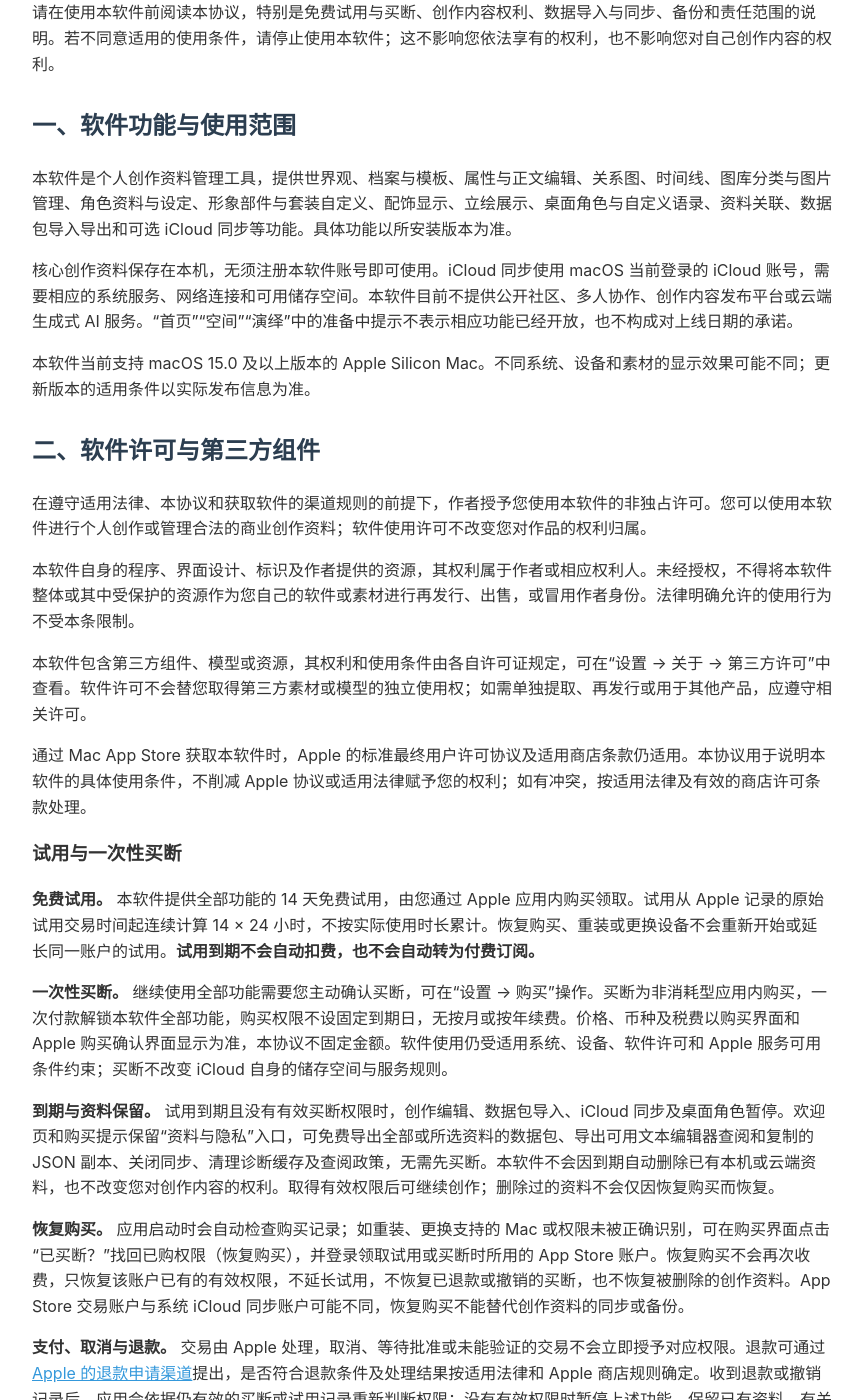
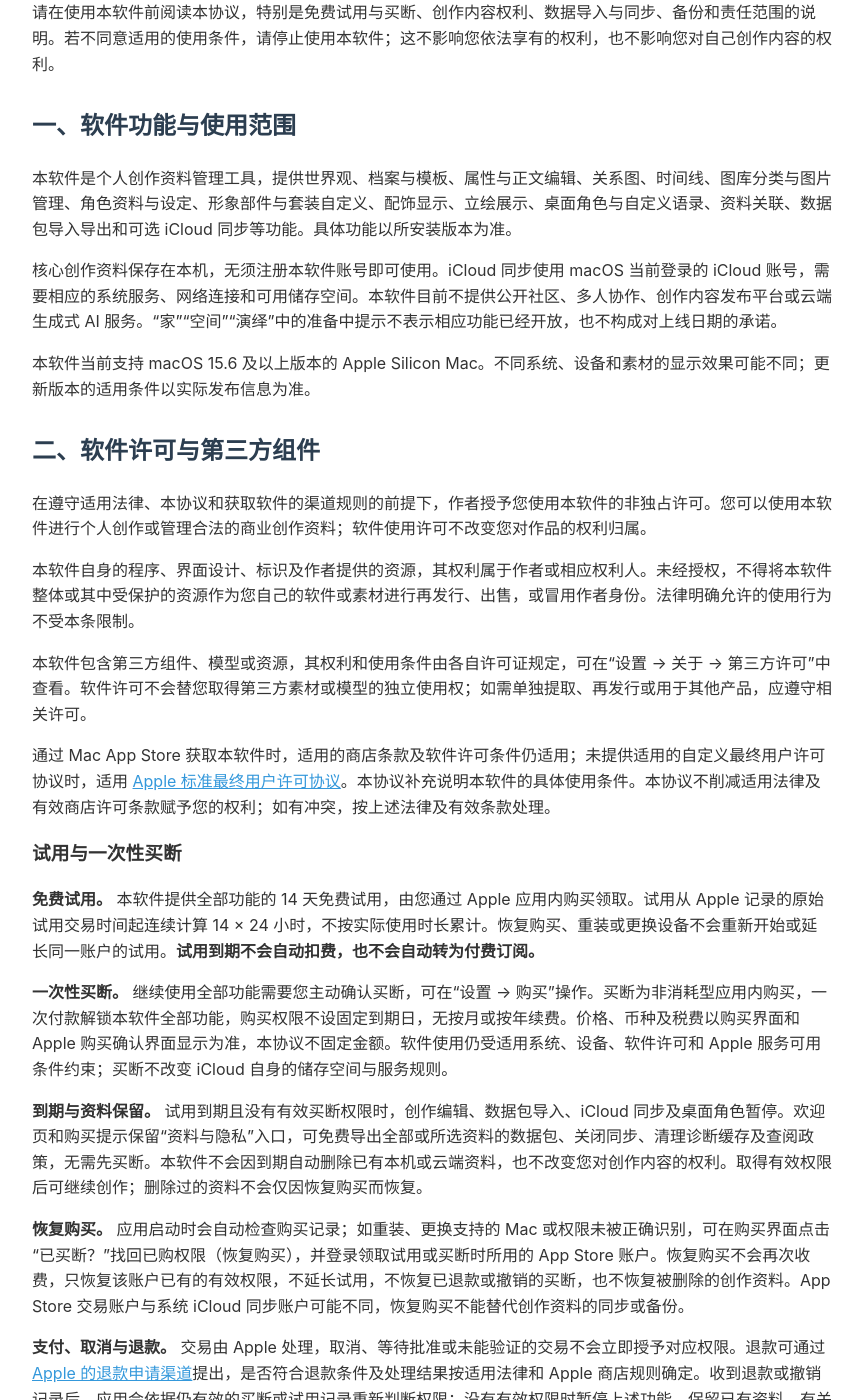
Before and after one commit to FaureWu/legal, a Jekyll site: the page built from ruaoc/user-agreement.md, in a window 1280 px wide and 1400 px high, scrolled down 260 px. Shown: the whole window, without its empty margins (208-1071 px from the left). Built offline with Jekyll 4.4.1, drawn with Linux system fonts in a browser that asks for light colours; some of the changed text lies outside the part shown.

Commit message:
Align bilingual user agreement with macOS 15.6 and current app features

```diff
--- a/ruaoc/user-agreement.md
+++ b/ruaoc/user-agreement.md
@@ -18,9 +18,9 @@ permalink: /ruaoc/user-agreement/
 
 本软件是个人创作资料管理工具，提供世界观、档案与模板、属性与正文编辑、关系图、时间线、图库分类与图片管理、角色资料与设定、形象部件与套装自定义、配饰显示、立绘展示、桌面角色与自定义语录、资料关联、数据包导入导出和可选 iCloud 同步等功能。具体功能以所安装版本为准。
 
-核心创作资料保存在本机，无须注册本软件账号即可使用。iCloud 同步使用 macOS 当前登录的 iCloud 账号，需要相应的系统服务、网络连接和可用储存空间。本软件目前不提供公开社区、多人协作、创作内容发布平台或云端生成式 AI 服务。“首页”“空间”“演绎”中的准备中提示不表示相应功能已经开放，也不构成对上线日期的承诺。
+核心创作资料保存在本机，无须注册本软件账号即可使用。iCloud 同步使用 macOS 当前登录的 iCloud 账号，需要相应的系统服务、网络连接和可用储存空间。本软件目前不提供公开社区、多人协作、创作内容发布平台或云端生成式 AI 服务。“家”“空间”“演绎”中的准备中提示不表示相应功能已经开放，也不构成对上线日期的承诺。
 
-本软件当前支持 macOS 15.0 及以上版本的 Apple Silicon Mac。不同系统、设备和素材的显示效果可能不同；更新版本的适用条件以实际发布信息为准。
+本软件当前支持 macOS 15.6 及以上版本的 Apple Silicon Mac。不同系统、设备和素材的显示效果可能不同；更新版本的适用条件以实际发布信息为准。
 
 ## 二、软件许可与第三方组件
 
@@ -30,7 +30,7 @@ permalink: /ruaoc/user-agreement/
 
 本软件包含第三方组件、模型或资源，其权利和使用条件由各自许可证规定，可在“设置 → 关于 → 第三方许可”中查看。软件许可不会替您取得第三方素材或模型的独立使用权；如需单独提取、再发行或用于其他产品，应遵守相关许可。
 
-通过 Mac App Store 获取本软件时，Apple 的标准最终用户许可协议及适用商店条款仍适用。本协议用于说明本软件的具体使用条件，不削减 Apple 协议或适用法律赋予您的权利；如有冲突，按适用法律及有效的商店许可条款处理。
+通过 Mac App Store 获取本软件时，适用的商店条款及软件许可条件仍适用；未提供适用的自定义最终用户许可协议时，适用 [Apple 标准最终用户许可协议](https://www.apple.com/legal/internet-services/itunes/dev/stdeula/)。本协议补充说明本软件的具体使用条件。本协议不削减适用法律及有效商店许可条款赋予您的权利；如有冲突，按上述法律及有效条款处理。
 
 ### 试用与一次性买断
 
@@ -38,13 +38,13 @@ permalink: /ruaoc/user-agreement/
 
 **一次性买断。** 继续使用全部功能需要您主动确认买断，可在“设置 → 购买”操作。买断为非消耗型应用内购买，一次付款解锁本软件全部功能，购买权限不设固定到期日，无按月或按年续费。价格、币种及税费以购买界面和 Apple 购买确认界面显示为准，本协议不固定金额。软件使用仍受适用系统、设备、软件许可和 Apple 服务可用条件约束；买断不改变 iCloud 自身的储存空间与服务规则。
 
-**到期与资料保留。** 试用到期且没有有效买断权限时，创作编辑、数据包导入、iCloud 同步及桌面角色暂停。欢迎页和购买提示保留“资料与隐私”入口，可免费导出全部或所选资料的数据包、导出可用文本编辑器查阅和复制的 JSON 副本、关闭同步、清理诊断缓存及查阅政策，无需先买断。本软件不会因到期自动删除已有本机或云端资料，也不改变您对创作内容的权利。取得有效权限后可继续创作；删除过的资料不会仅因恢复购买而恢复。
+**到期与资料保留。** 试用到期且没有有效买断权限时，创作编辑、数据包导入、iCloud 同步及桌面角色暂停。欢迎页和购买提示保留“资料与隐私”入口，可免费导出全部或所选资料的数据包、关闭同步、清理诊断缓存及查阅政策，无需先买断。本软件不会因到期自动删除已有本机或云端资料，也不改变您对创作内容的权利。取得有效权限后可继续创作；删除过的资料不会仅因恢复购买而恢复。
 
 **恢复购买。** 应用启动时会自动检查购买记录；如重装、更换支持的 Mac 或权限未被正确识别，可在购买界面点击“已买断？”找回已购权限（恢复购买），并登录领取试用或买断时所用的 App Store 账户。恢复购买不会再次收费，只恢复该账户已有的有效权限，不延长试用，不恢复已退款或撤销的买断，也不恢复被删除的创作资料。App Store 交易账户与系统 iCloud 同步账户可能不同，恢复购买不能替代创作资料的同步或备份。
 
 **支付、取消与退款。** 交易由 Apple 处理，取消、等待批准或未能验证的交易不会立即授予对应权限。退款可通过 [Apple 的退款申请渠道](https://reportaproblem.apple.com/)提出，是否符合退款条件及处理结果按适用法律和 Apple 商店规则确定。收到退款或撤销记录后，应用会依据仍有效的买断或试用记录重新判断权限；没有有效权限时暂停上述功能，保留已有资料。有关交易或使用问题，也可通过本协议中的邮箱联系作者。
 
-**优惠码兑换。** 如作者提供优惠码，您可在购买设置页或到期提示的“兑换优惠码”入口，通过 Apple 原生界面完成兑换。适用账户、地区、有效期、优惠价格及次数限制由 Apple 按该优惠的配置验证，实际价格以 Apple 的确认界面为准。有效优惠码可提供折扣或免费买断；只有兑换形成的有效交易被确认后，软件才授予对应权限。优惠码的领取有效期不会缩短成功取得的买断权限，也不会自动产生续费订阅。已确认买断后，设置不再显示购买分类。
+**优惠码兑换。** 如作者提供优惠码，您可在购买设置页或到期提示的“使用优惠券”入口，通过 Apple 原生界面完成兑换。适用账户、地区、有效期、优惠价格及次数限制由 Apple 按该优惠的配置验证，实际价格以 Apple 的确认界面为准。有效优惠码可提供折扣或免费买断；只有兑换形成的有效交易被确认后，软件才授予对应权限。优惠码的领取有效期不会缩短成功取得的买断权限，也不会自动产生续费订阅。已确认买断后，设置不再显示购买分类。
 
 ## 三、您的创作内容
 
@@ -58,7 +58,7 @@ permalink: /ruaoc/user-agreement/
 
 您可以在“设置 → 数据管理”导出全部或选择范围内的数据包，并选择是否携带配置信息。为保持资料关联完整，导出会自动包含依赖资料；角色资料包含已保存的语录规则、形象调整、配饰状态、部件版本和套装。例如选择一个角色可能同时带出其所属世界观、关联档案、图片及部件。请在导出前检查实际范围。
 
-另可导出供查阅的 JSON 副本，其中二进制原文件以 Base64 保留；此副本可用文本编辑器查看和复制，不用于应用内导入。数据包和 JSON 导出在试用到期后仍免费可用。
+数据包导出在试用到期后仍免费可用，可用于备份及以后在本软件中导入。
 
 数据包导入会校验并合并资料，对具有相同内部标识的已有资料保留本机版本；数据包包含的配置会在资料导入成功后恢复。导入用于合并资料，不等同于覆盖恢复到某个历史版本。不同标识的同名资料可能作为独立项目保留。
 
```
Also changed, not shown: other parts of ruaoc/user-agreement.md (+1 -1 lines), ruaoc/en/user-agreement.md (+7 -7 lines).
